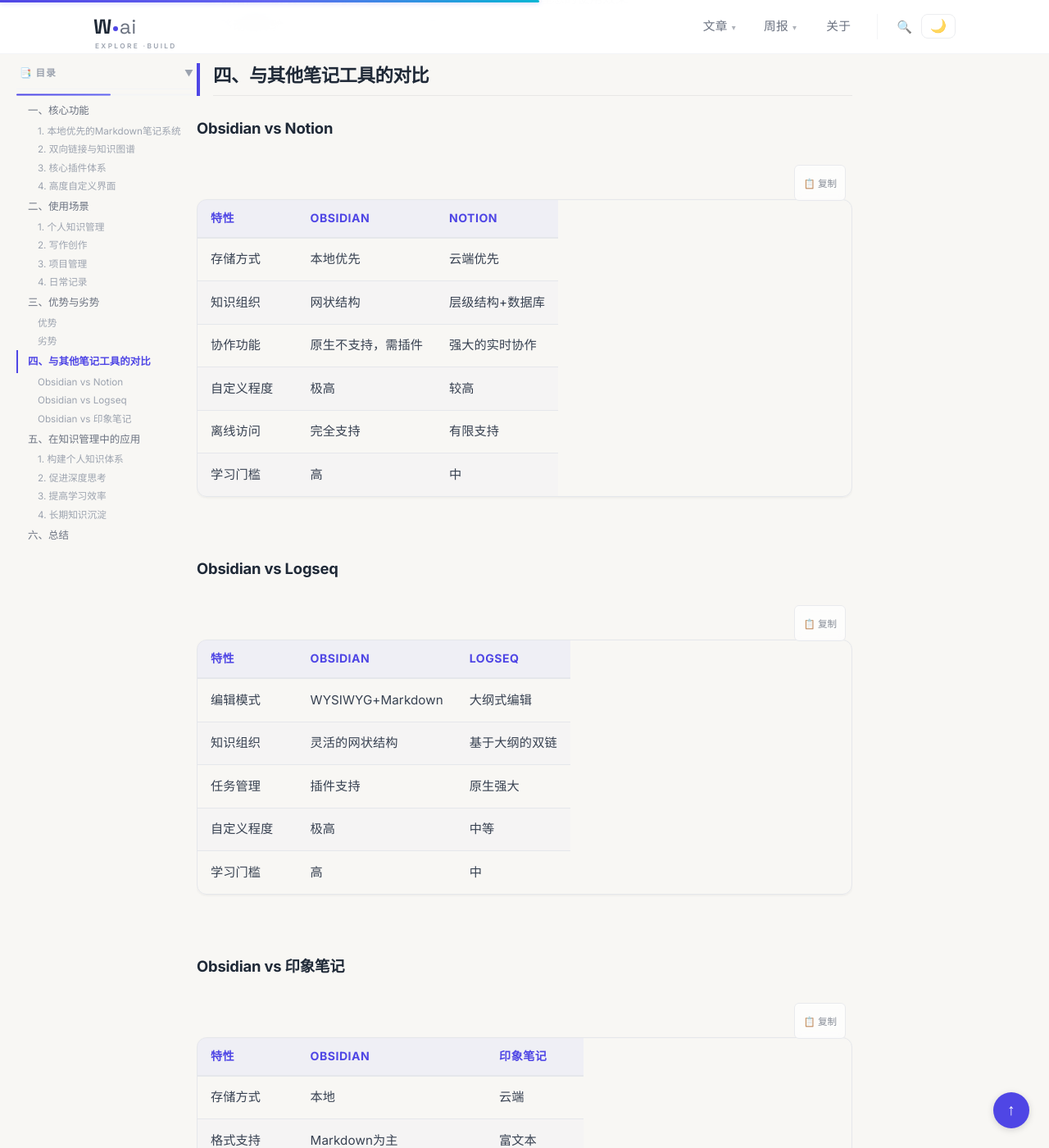
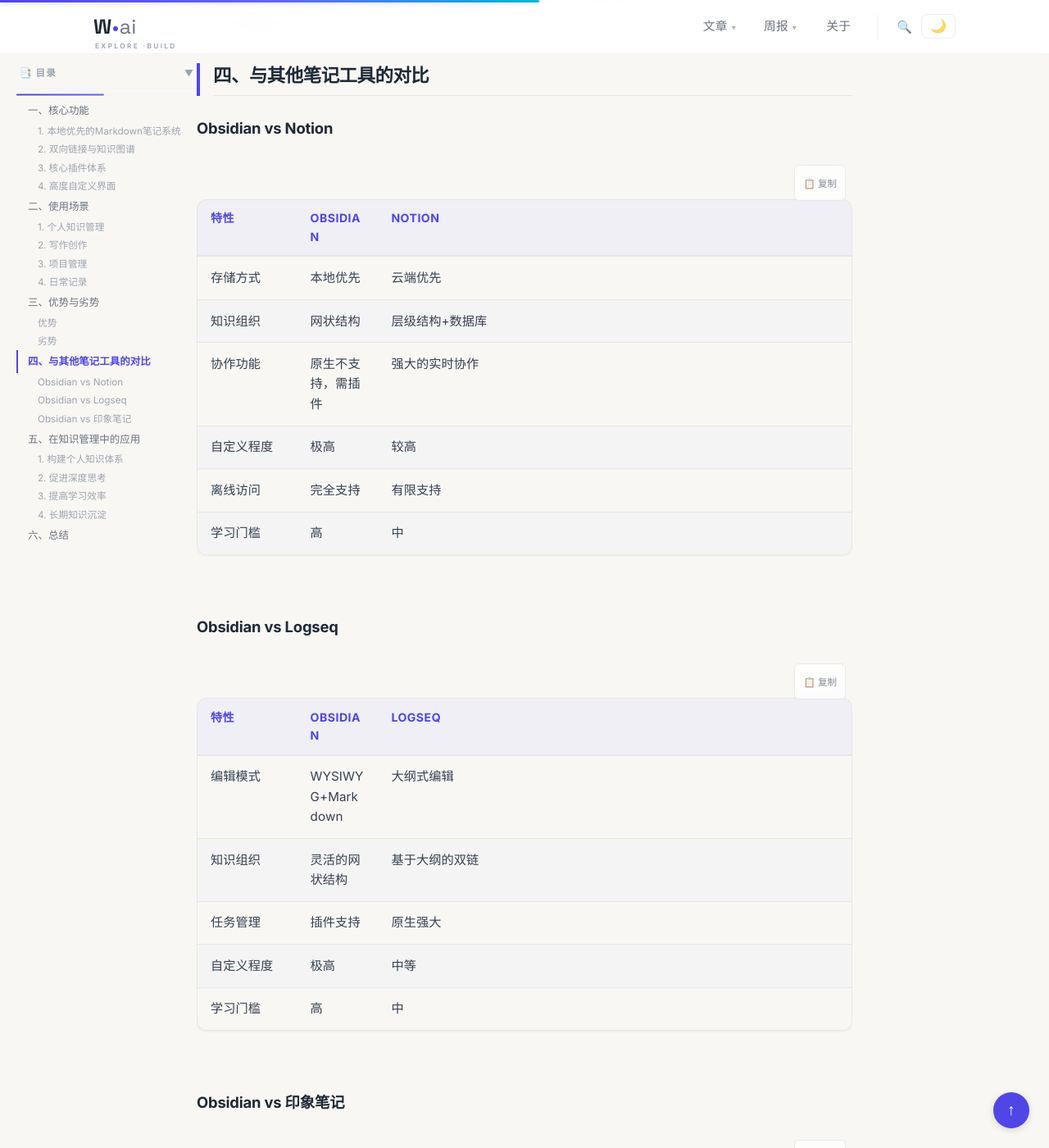
Before and after one commit to wujiaming88/wujiaming88.github.io, a Jekyll site: the page built from _posts/2026-03-06-obsidian-research-report.md, in a window 1280 px wide and 1400 px high, scrolled down 2598 px. Shown: the whole window at 82% size. Built offline with Jekyll 4.4.1, drawn with Linux system fonts in a browser that asks for light colours.

Commit message:
修复表格右侧空白：block 表格加 min-width:100%+末列撑满，内容少时铺满容器，内容多时仍可横向滚动

```diff
--- a/assets/post.css
+++ b/assets/post.css
@@ -1227,7 +1227,8 @@
 /* —— A. 表格防挤压：自动列宽 + 窄屏横向滚动而非压字 —— */
 .post-content table {
   display: block;          /* 让表格可横向滚动，不再硬压列宽 */
-  width: 100%;
+  width: max-content;      /* 内容多时按内容宽，可触发横向滚动 */
+  min-width: 100%;         /* 内容少时也撑满容器，消除右侧空白 */
   max-width: 100%;
   overflow-x: auto;
   -webkit-overflow-scrolling: touch;
@@ -1245,6 +1246,9 @@
   vertical-align: top;
   line-height: 1.6;
 }
+/* 末列吃掉剩余宽度，避免内容少时右侧留白 */
+.post-content td:last-child,
+.post-content th:last-child { width: 100%; }
 /* 首列（常是名称/维度）给更宽下限 */
 .post-content td:first-child,
 .post-content th:first-child { min-width: 8em; }
```
